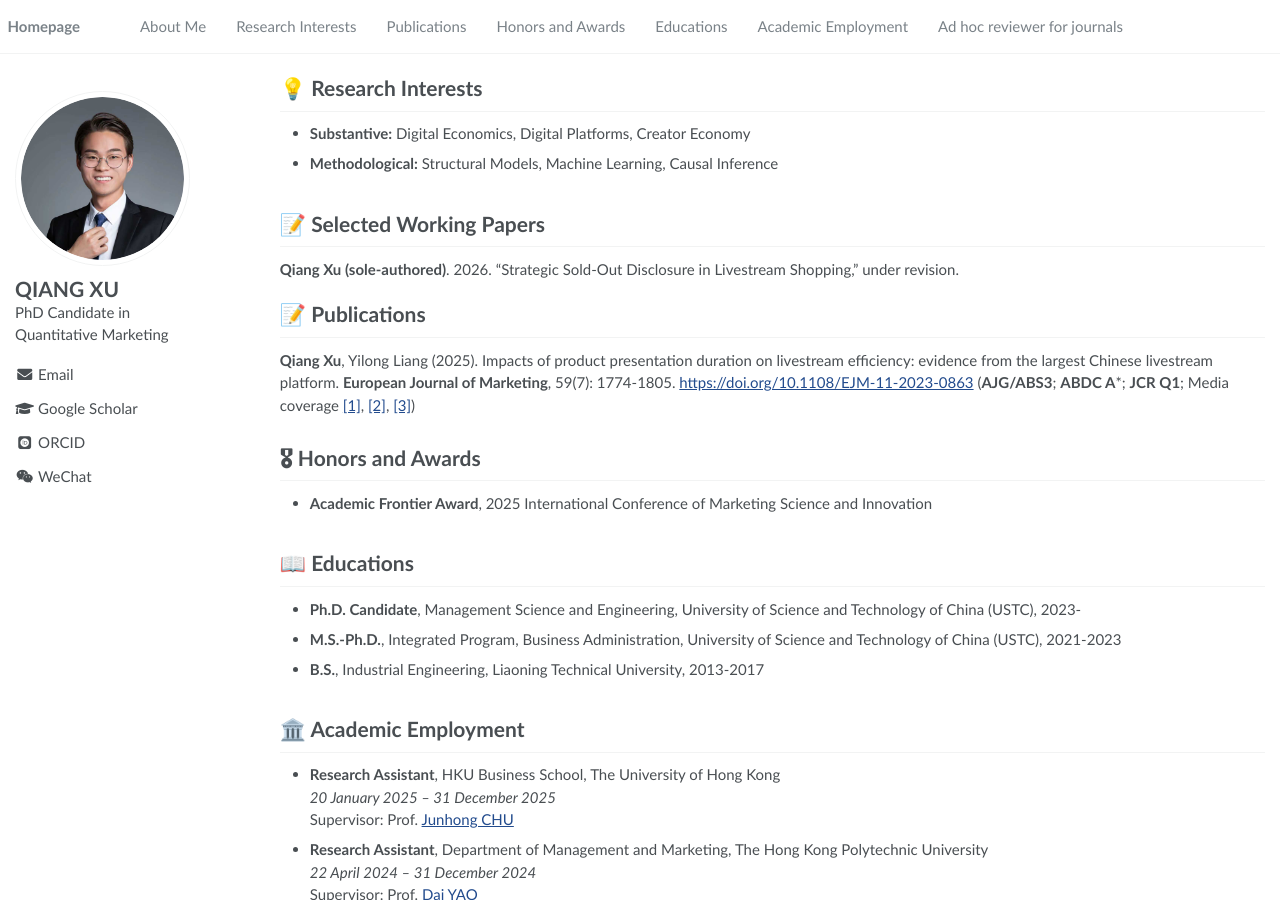
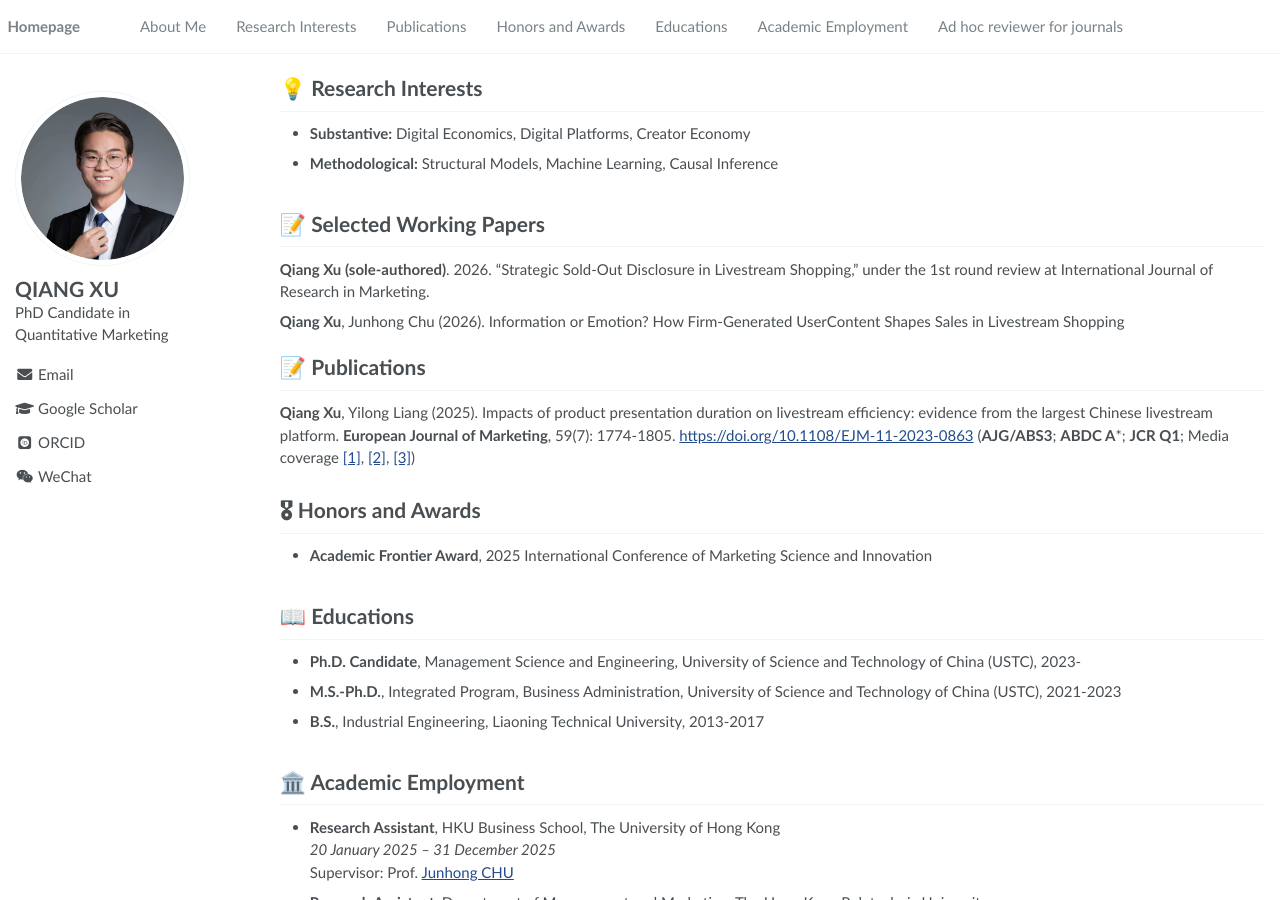
Before and after one commit to xuqiang/xuqiang.github.io, a Jekyll site: the page built from _pages/about.md, in a window 1280 px wide and 900 px high, scrolled down 318 px. Built offline with Jekyll 4.4.1, drawn with Linux system fonts in a browser that asks for light colours; some web fonts are replaced.

Commit message:
Update about.md

```diff
--- a/_pages/about.md
+++ b/_pages/about.md
@@ -42,7 +42,9 @@ Please feel free to reach out if you share similar research interests or wish to
 <span class='anchor' id='publications'></span>
 
 # 📝 Selected Working Papers
-**Qiang Xu (sole-authored)**. 2026. "Strategic Sold-Out Disclosure in Livestream Shopping," under revision.
+**Qiang Xu (sole-authored)**. 2026. "Strategic Sold-Out Disclosure in Livestream Shopping," under the 1st round review at International Journal of Research in Marketing.
+
+**Qiang Xu**, Junhong Chu (2026). Information or Emotion? How Firm-Generated UserContent Shapes Sales in Livestream Shopping
 
 # 📝 Publications
 **Qiang Xu**, Yilong Liang (2025). Impacts of product presentation duration on livestream efficiency: evidence from the largest Chinese livestream platform. **European Journal of Marketing**, 59(7): 1774-1805. [https://doi.org/10.1108/EJM-11-2023-0863](https://doi.org/10.1108/EJM-11-2023-0863) (**AJG/ABS3**; **ABDC A***; **JCR Q1**; Media coverage [[1]](https://mp.weixin.qq.com/s/NhP_8jsa5BseeM_-qpP9kw), [[2]](https://mp.weixin.qq.com/s/7YSBkoparxdSQB2AKeBgqQ), [[3]](https://mp.weixin.qq.com/s/QRsyqvs8iSof-M8nwEfRxQ))
```
